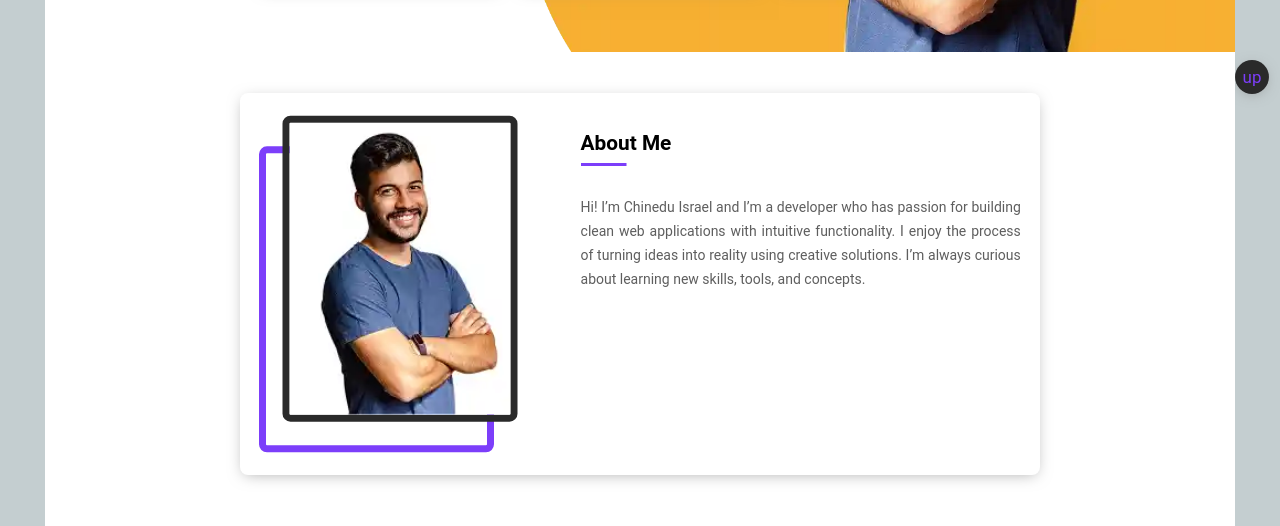
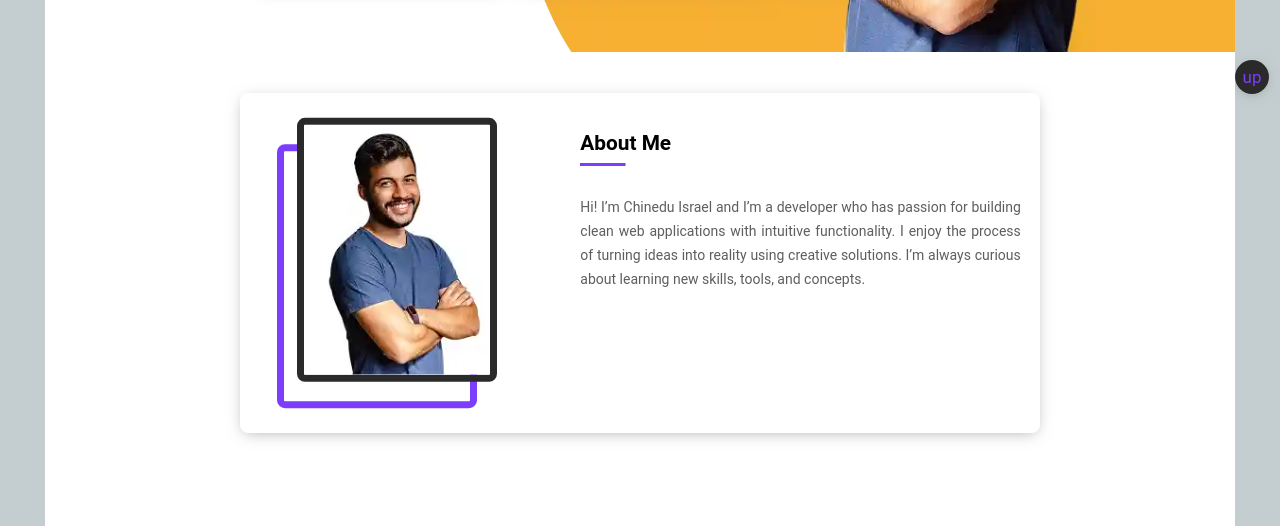
Before and after one commit to chineduisraele/portfolio-frontend, a plain HTML site: page index.html in a window 1280 px wide. Shown: the part 691-1217 px from the top of the page. Drawn offline with Linux system fonts and the light colour scheme.

Commit message:
last changes till further notice

```diff
--- a/css/index.scss
+++ b/css/index.scss
@@ -249,15 +249,15 @@ main {
         outline-offset: -7px;
         border-radius: $defaultBorderRadius;
         transform: translateY(5%);
-        width: 235px;
+        width: 200px;
         justify-self: center;
 
         img {
           border-radius: $defaultBorderRadius;
           border: 7px solid $logoBlack;
           object-fit: cover;
-          width: 235px;
-          height: auto;
+          width: 200px;
+          height: 264px;
           display: block;
           transform: translate(10%, -10%);
         }
@@ -374,6 +374,7 @@ main {
           background-color: #fff;
           border-radius: $defaultBorderRadius;
           box-shadow: $shad2;
+          overflow: hidden;
           .imgcont {
             position: relative;
             display: block;
--- a/index.html
+++ b/index.html
@@ -13,7 +13,7 @@
     <!-- preload hero image -->
     <!-- <link rel="preload" href="./images/hero.webp" as="image"> -->
 
-    <link rel="stylesheet" href="./css/index.css" />
+    <!-- <link rel="stylesheet" href="./css/index.css" /> -->
     <link rel="preload stylesheet" href="./css/mediaqueries.css" as="style" />
     <!-- css -->
 
```
Also changed, not shown: css/index.css, css/mediaqueries.css, 2 other files.
